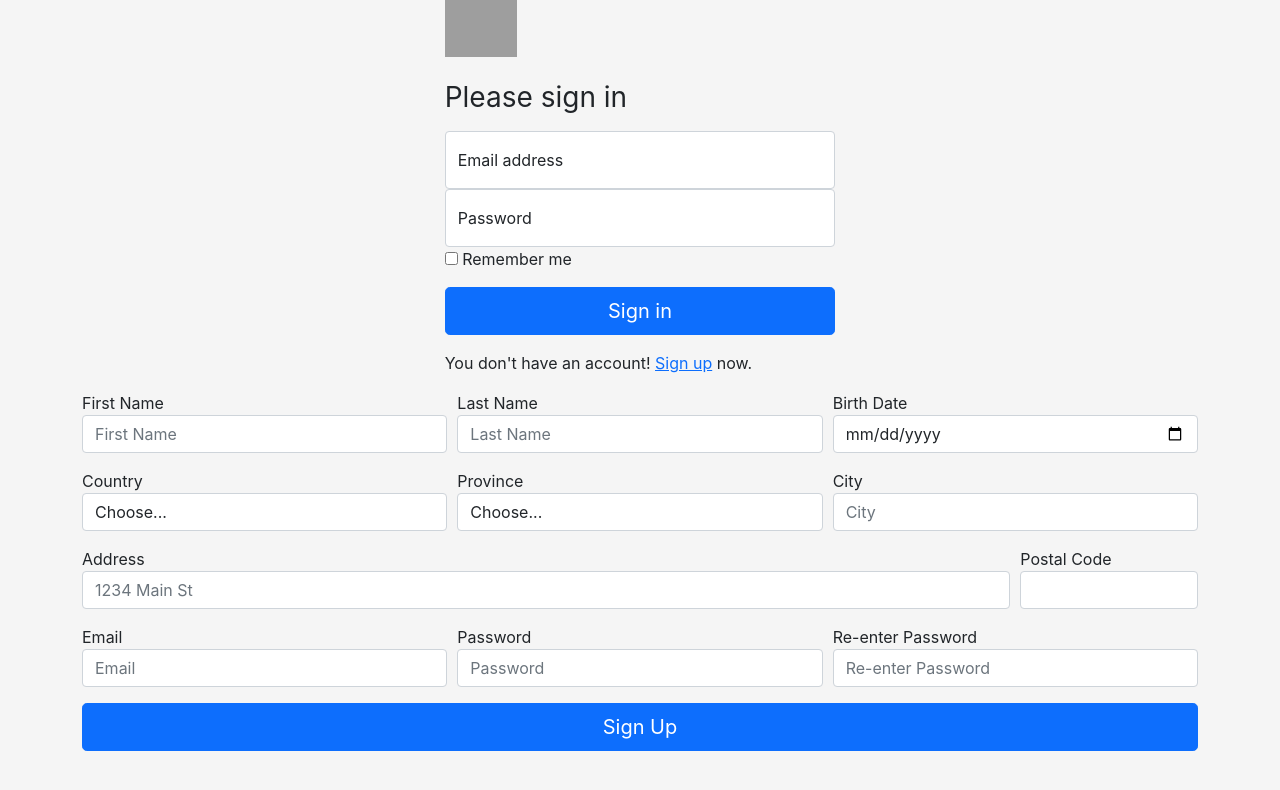
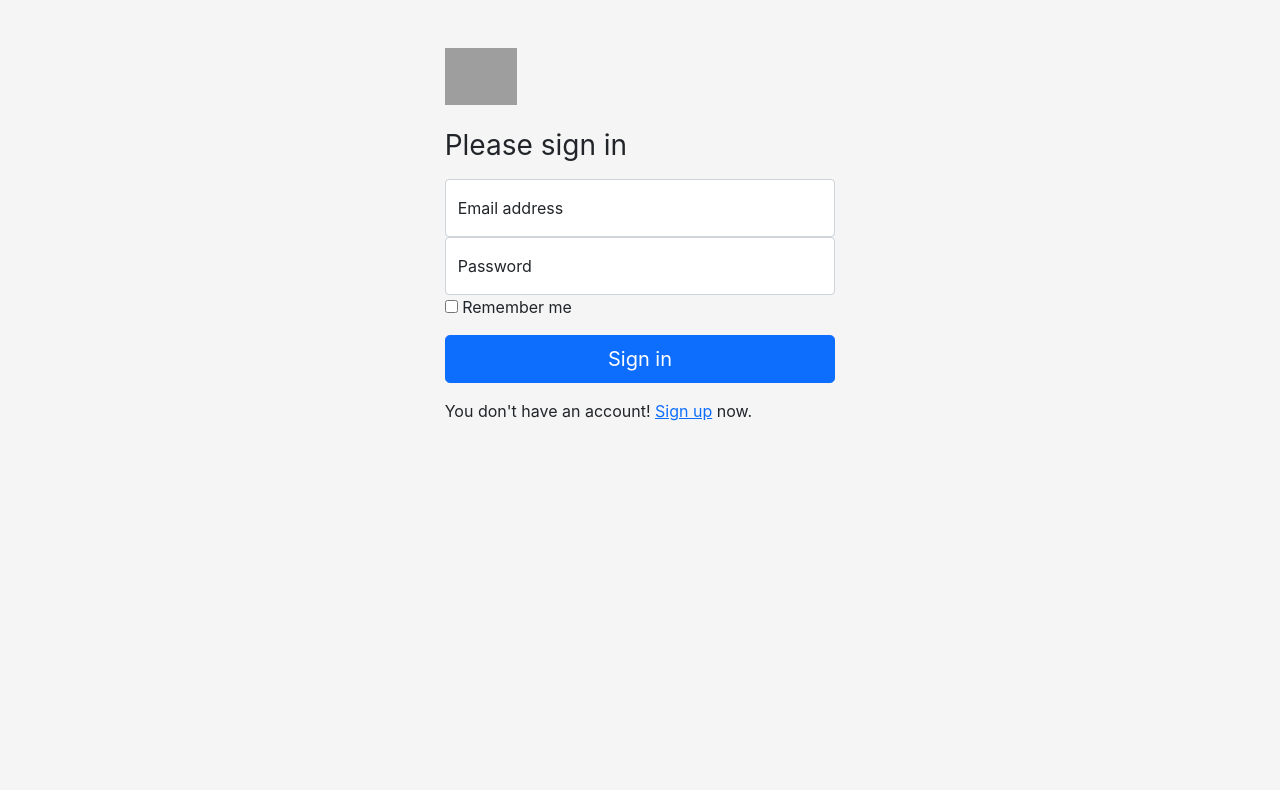
Before and after one commit to nazaninbinesh/3380NazaninBinesh-App, a React (Create React App) app: page / in a window 1280 px wide. Shown: the top 790 px of the page. Built offline with nearby package versions, Linux system fonts and the light colour scheme; grey boxes are pictures that could not be loaded.

Commit message:
Add router

```diff
--- a/package.json
+++ b/package.json
@@ -9,6 +9,7 @@
     "node-sass": "^5.0.0",
     "react": "^17.0.2",
     "react-dom": "^17.0.2",
+    "react-router-dom": "^5.2.0",
     "react-scripts": "4.0.3",
     "web-vitals": "^1.1.1"
   },
--- a/src/App.js
+++ b/src/App.js
@@ -1,13 +1,18 @@
 import React from "react";
 import Signin from './Components/Signin/Signin'
 import Signup from './Components/Signup/Signup'
+import {BrowserRouter as Router, Switch, Route} from 'react-router-dom';
 
 function App() {
   return (
     <div className="App">
       <div className="container">
-        <Signin />
-        <Signup />
+        <Router>
+          <switch>
+            <Route path='/' exact component={Signin}></Route>
+            <Route path='/signup' component={Signup}></Route>
+          </switch>
+        </Router>
       </div>
     </div>
   );
--- a/src/Components/Signin/Signin.js
+++ b/src/Components/Signin/Signin.js
@@ -1,13 +1,14 @@
 import React from "react";
 import './Signin.scss'
+import {Link} from 'react-router-dom';
 
 function Signin() {
   return (
-    <main class="form-signin">
+    <main class="form-signin mt-5">
       <form>
         <img
           className="mb-4"
-          src="/public/logo.png"
+          src="public/logo.png"
           alt="Logo"
           width="72"
           height="57"
@@ -43,7 +44,7 @@ function Signin() {
         </button>
         <div className="mt-3">
             <p>
-            You don't have an account!  <a href="">Sign up</a> now.
+            You don't have an account!  <Link to='/signup'>Sign up</Link> now.
             </p>
         </div>
       </form>
--- a/src/Components/Signup/Signup.js
+++ b/src/Components/Signup/Signup.js
@@ -3,7 +3,7 @@ import "./Signup.scss";
 
 function Signup() {
   return (
-    <form>
+    <form className="mt-5">
       <div className="form-row">
         <div className="form-group col-md-4">
           <label htmlFor="firstName">First Name</label>
```
Also changed, not shown: 1 other file (tests, documents, lock files or other folders).
